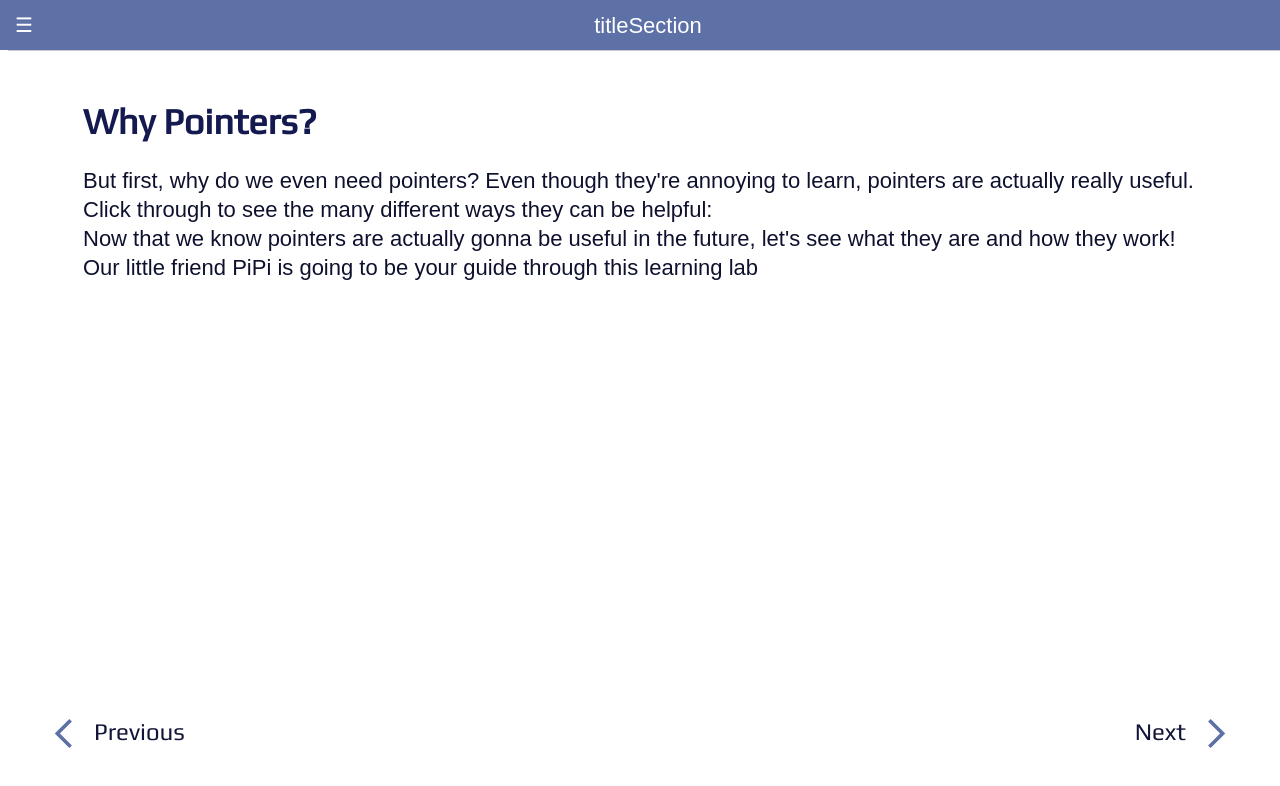
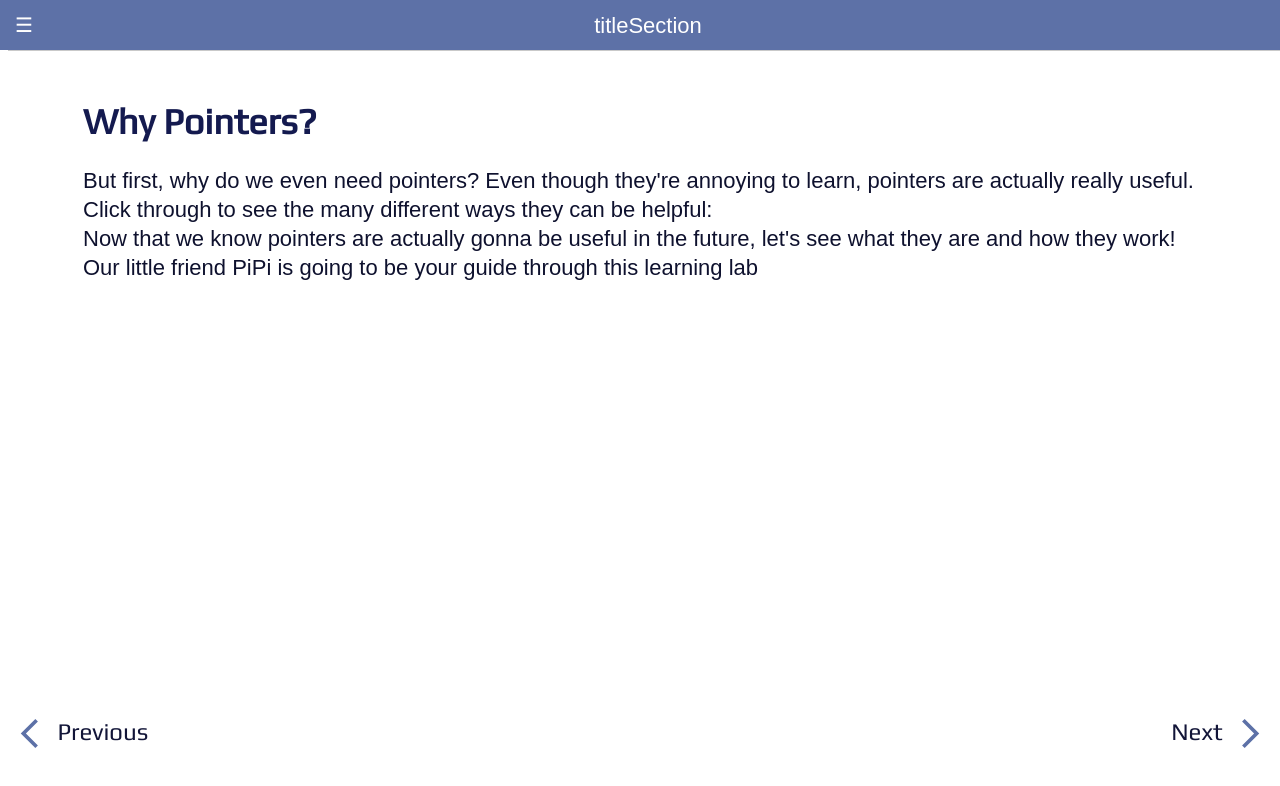
Before and after one commit to uclaacm/parcel-pointers, a React app: page /pointer-motivation in a window 1280 px wide. Shown: the top 786 px of the page. Built offline with nearby package versions, Linux system fonts and the light colour scheme; a web font is replaced by a local one.

Commit message:
move buttons closer to the sides of the screen and assign minimum margins for smaller screen size

```diff
--- a/src/components/AppWrapper/index.tsx
+++ b/src/components/AppWrapper/index.tsx
@@ -1,5 +1,5 @@
+import Header from './Header';
 import { HeaderSections } from '../../types/globalTypes';
-import Header from './Header';
 import '../../styles/AppWrapper.scss';
 
 export interface AppWrapperProps {
--- a/src/styles/Lesson1.scss
+++ b/src/styles/Lesson1.scss
@@ -18,6 +18,10 @@ $layout-spacing: 5%;
   justify-content: center;
   line-height: 29px;
   margin: 2% $layout-wsize $layout-spacing;
+  // adjust for small screens
+  @media screen and (max-width: 1500px) {
+    margin: 2% 100px $layout-spacing 150px;
+  }
 }
 
 .pipi {
--- a/src/styles/NavButtons.scss
+++ b/src/styles/NavButtons.scss
@@ -14,7 +14,7 @@ $header-height: 8vh;
   bottom: 6vh;
   color: $primary-1-color;
   display: flex;
-  left: 40px;
+  left: 0.5%;
   position: fixed;
 
   &-text {
@@ -23,7 +23,7 @@ $header-height: 8vh;
     font-size: 24px;
     font-style: normal;
     font-weight: 400;
-    left: 13px;
+    left: 10px;
     position: relative;
     top: 2px;
   }
@@ -40,7 +40,7 @@ $header-height: 8vh;
   color: $primary-1-color;
   display: flex;
   position: fixed;
-  right: 40px;
+  right: 0.5%;
 
   &-text {
     color: $text-color;
@@ -49,7 +49,7 @@ $header-height: 8vh;
     font-style: normal;
     font-weight: 400;
     position: relative;
-    right: 13px;
+    right: 10px;
     top: 2px;
   }
 
```
